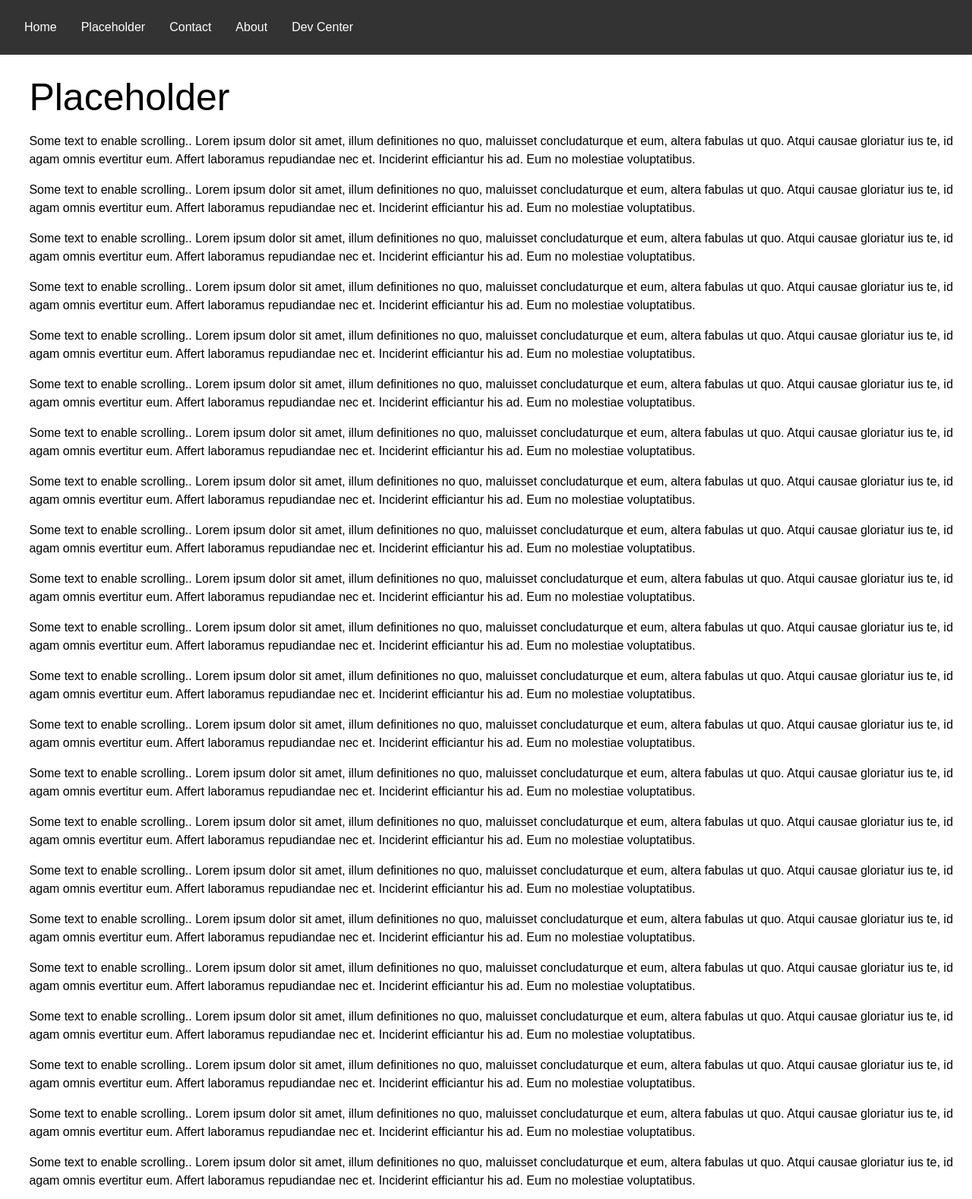
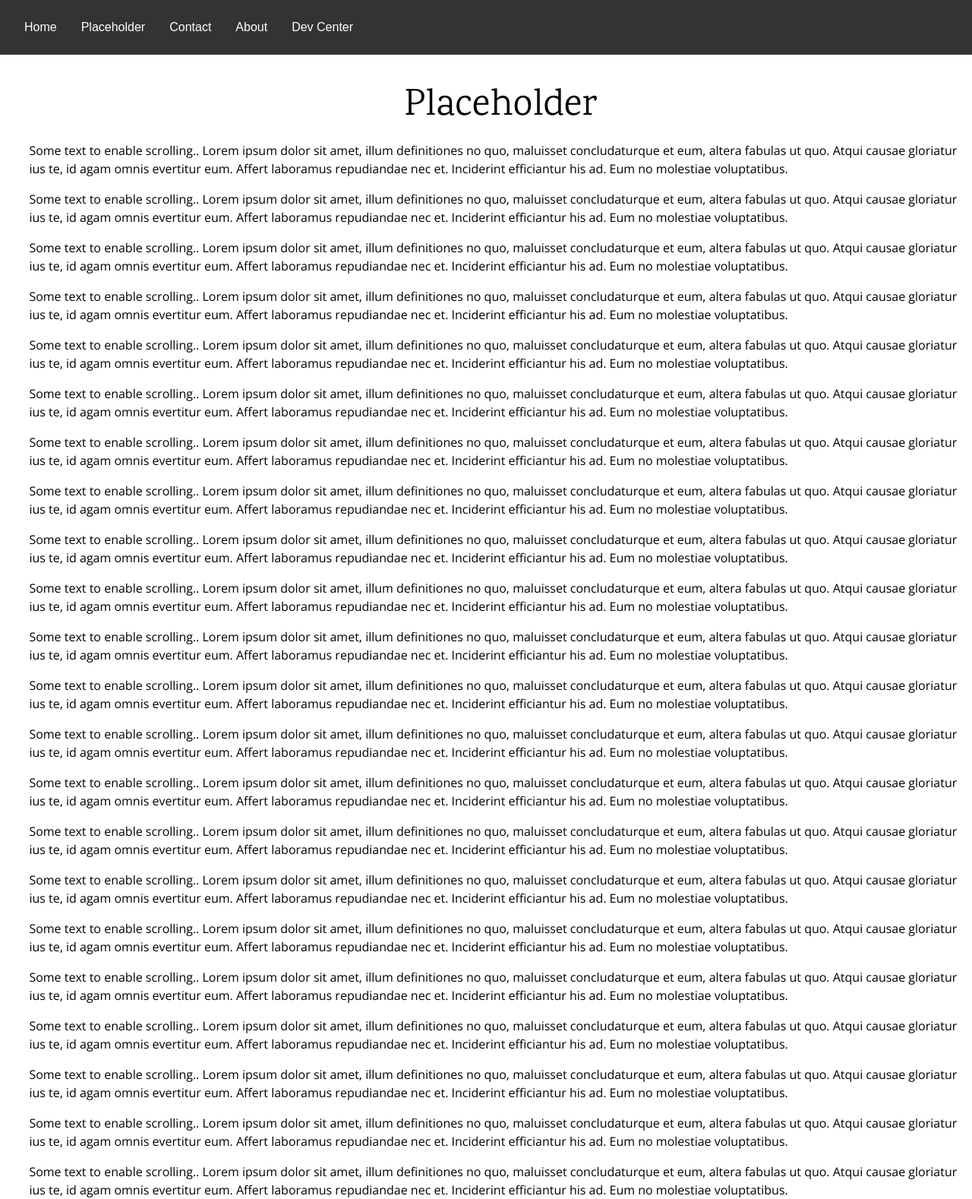
Before and after one commit to Hijaxxed/bliss-node, a Node server app: page /ph in a window 1280 px wide. Shown: the part 270-1848 px from the top of the page at 76% size. Run offline with Node 20, Linux system fonts and the light colour scheme.

Commit message:
Changed fonts to Karma (headings) and Open Sans (body)

```diff
--- a/package.json
+++ b/package.json
@@ -12,6 +12,7 @@
     "express": "~4.15.5",
     "jade": "~1.11.0",
     "morgan": "~1.9.0",
+    "npm": "^5.7.1",
     "pug": "^2.0.0-rc.4",
     "serve-favicon": "~2.4.5"
   }
--- a/public/stylesheets/style.css
+++ b/public/stylesheets/style.css
@@ -5,11 +5,18 @@ body{
   /*background: linear-gradient(to right, rgb(71, 182, 216), rgb(18, 78, 112));*/
   overflow-x: hidden;
   box-sizing: content-box;
-  margin:0;
+  margin:0 auto;
+
+  font-family: 'Open Sans';
 }
 
 h1 {
   font-size: 50px;
+  font-family: 'Karma';
+}
+
+h2 {
+  font-family: 'Karma';
 }
 
 
@@ -30,6 +37,7 @@ h1 {
 
 .header h1 {
   position: absolute;
+  font-family: sans-serif;
   font-weight: bold;
   font-size: 72px;
   margin-top: 50px;
@@ -46,6 +54,7 @@ h1 {
   overflow: hidden;
   background-color: #333;
   width: 100%;
+  font-family: sans-serif;
 }
 
 #topnav li {
@@ -65,20 +74,81 @@ h1 {
 
 #topnav li a:hover {
   background-color: rgb(37, 37, 37);
+  /* border-radius: 5px; */
 }
+
+/* FORM */
+
+.form {
+  color:black;
+}
+
+.form input[type=text], input[type=password], input[type=email], input[type=number], select, .form textarea {
+  width: 100%;
+  padding: 12px 20px;
+  margin: 8px 0;
+  display: inline-block;
+  border: 1px solid #ccc;
+  border-radius: 4px;
+  box-sizing: border-box;
+}
+
+.form #desc {
+  width: 100%;
+   /*min-height: 175px;*/
+
+  padding: 12px 20px;
+  margin: 8px 0;
+  display: inline-block;
+  border: 1px solid #ccc;
+  border-radius: 4px;
+  box-sizing: border-box;
+}
+
+.form input[type=submit] {
+  width: 100%;
+  background-color: #333;
+  color: white;
+  padding: 14px 20px;
+  margin: 8px 0;
+  border: none;
+  border-radius: 4px;
+  cursor: pointer;
+}
+
+.form input[type=submit]:hover {
+  background-color: rgb(37, 37, 37);
+}
+
+.form div {
+  border-radius: 5px;
+  background-color: #f2f2f2;
+  padding: 20px;
+  margin-bottom: 50px;
+}
+
+/* --- */
 
 .content {
   margin-left:3%;
-  margin-top:2%;
+  margin-top:3%;
+
+  /* margin: 2% auto; */
+  /* text-align: center; */
+
 }
+.section {
+}
+
 .icard {
   margin: 0 auto;
   text-align: center;
 }
 
 .title {
-  font-weight: bold;
   font-size: 50;
+  text-align: center;
+  font-family: 'Karma';
 }
 /* MISC */
 
--- a/views/devex.pug
+++ b/views/devex.pug
@@ -3,8 +3,8 @@ extends layout
 block content
 
     .row
-        .col-lg-12.col-sm-12.text-center
-            h2 Are you sure you're allowed here?
+        .col-lg-12.col-sm-12
+            h2.title Are you sure you're allowed here?
             br
     //end row
 
--- a/views/index.pug
+++ b/views/index.pug
@@ -4,10 +4,10 @@ block content
 
   .row
     .col-lg-12.col-sm-12
-      h1 Welcome
+      h1.title Welcome
   //end row
 
   .row
-    .col-lg-12.col-sm-12
+    .col-lg-12.col-sm-12.section
       p Welcome to #{title}
   //end row
--- a/views/layout.pug
+++ b/views/layout.pug
@@ -5,7 +5,8 @@ html(lang='en')
     meta(name='viewport', content='width=device-width, initial-scale=1.0')
     meta(http-equiv='X-UA-Compatible', content='ie=edge')
     link(href='https://maxcdn.bootstrapcdn.com/bootstrap/4.0.0/css/bootstrap.min.css', rel='stylesheet', integrity='sha384-Gn5384xqQ1aoWXA+058RXPxPg6fy4IWvTNh0E263XmFcJlSAwiGgFAW/dAiS6JXm', crossorigin='anonymous')
-    //link(href='https://use.fontawesome.com/releases/v5.0.6/css/all.css', rel='stylesheet') - icons
+    link(href='https://fonts.googleapis.com/css?family=Karma' rel='stylesheet')
+    link(href='https://fonts.googleapis.com/css?family=Open Sans' rel='stylesheet')
     link(rel='stylesheet', type='text/css', href='/stylesheets/style.css')
     title Lethargic Bliss
 
@@ -36,7 +37,6 @@ html(lang='en')
 
         // end row
 
-
     div.content
       block content
 
--- a/views/ph.pug
+++ b/views/ph.pug
@@ -2,49 +2,51 @@ extends layout
 
 block content
 
-    h1 Placeholder
+    h1.title Placeholder
 
-    p
-    | Some text to enable scrolling.. Lorem ipsum dolor sit amet, illum definitiones no quo, maluisset concludaturque et eum, altera fabulas ut quo. Atqui causae gloriatur ius te, id agam omnis evertitur eum. Affert laboramus repudiandae nec et. Inciderint efficiantur his ad. Eum no molestiae voluptatibus.
-    p
-    | Some text to enable scrolling.. Lorem ipsum dolor sit amet, illum definitiones no quo, maluisset concludaturque et eum, altera fabulas ut quo. Atqui causae gloriatur ius te, id agam omnis evertitur eum. Affert laboramus repudiandae nec et. Inciderint efficiantur his ad. Eum no molestiae voluptatibus.
-    p
-    | Some text to enable scrolling.. Lorem ipsum dolor sit amet, illum definitiones no quo, maluisset concludaturque et eum, altera fabulas ut quo. Atqui causae gloriatur ius te, id agam omnis evertitur eum. Affert laboramus repudiandae nec et. Inciderint efficiantur his ad. Eum no molestiae voluptatibus.
-    p
-    | Some text to enable scrolling.. Lorem ipsum dolor sit amet, illum definitiones no quo, maluisset concludaturque et eum, altera fabulas ut quo. Atqui causae gloriatur ius te, id agam omnis evertitur eum. Affert laboramus repudiandae nec et. Inciderint efficiantur his ad. Eum no molestiae voluptatibus.
-    p
-    | Some text to enable scrolling.. Lorem ipsum dolor sit amet, illum definitiones no quo, maluisset concludaturque et eum, altera fabulas ut quo. Atqui causae gloriatur ius te, id agam omnis evertitur eum. Affert laboramus repudiandae nec et. Inciderint efficiantur his ad. Eum no molestiae voluptatibus.
-    p
-    | Some text to enable scrolling.. Lorem ipsum dolor sit amet, illum definitiones no quo, maluisset concludaturque et eum, altera fabulas ut quo. Atqui causae gloriatur ius te, id agam omnis evertitur eum. Affert laboramus repudiandae nec et. Inciderint efficiantur his ad. Eum no molestiae voluptatibus.
-    p
-    | Some text to enable scrolling.. Lorem ipsum dolor sit amet, illum definitiones no quo, maluisset concludaturque et eum, altera fabulas ut quo. Atqui causae gloriatur ius te, id agam omnis evertitur eum. Affert laboramus repudiandae nec et. Inciderint efficiantur his ad. Eum no molestiae voluptatibus.
-    p
-    | Some text to enable scrolling.. Lorem ipsum dolor sit amet, illum definitiones no quo, maluisset concludaturque et eum, altera fabulas ut quo. Atqui causae gloriatur ius te, id agam omnis evertitur eum. Affert laboramus repudiandae nec et. Inciderint efficiantur his ad. Eum no molestiae voluptatibus.
-    p
-    | Some text to enable scrolling.. Lorem ipsum dolor sit amet, illum definitiones no quo, maluisset concludaturque et eum, altera fabulas ut quo. Atqui causae gloriatur ius te, id agam omnis evertitur eum. Affert laboramus repudiandae nec et. Inciderint efficiantur his ad. Eum no molestiae voluptatibus.
-    p
-    | Some text to enable scrolling.. Lorem ipsum dolor sit amet, illum definitiones no quo, maluisset concludaturque et eum, altera fabulas ut quo. Atqui causae gloriatur ius te, id agam omnis evertitur eum. Affert laboramus repudiandae nec et. Inciderint efficiantur his ad. Eum no molestiae voluptatibus.
-    p
-    | Some text to enable scrolling.. Lorem ipsum dolor sit amet, illum definitiones no quo, maluisset concludaturque et eum, altera fabulas ut quo. Atqui causae gloriatur ius te, id agam omnis evertitur eum. Affert laboramus repudiandae nec et. Inciderint efficiantur his ad. Eum no molestiae voluptatibus.
-    p
-    | Some text to enable scrolling.. Lorem ipsum dolor sit amet, illum definitiones no quo, maluisset concludaturque et eum, altera fabulas ut quo. Atqui causae gloriatur ius te, id agam omnis evertitur eum. Affert laboramus repudiandae nec et. Inciderint efficiantur his ad. Eum no molestiae voluptatibus.
-    p
-    | Some text to enable scrolling.. Lorem ipsum dolor sit amet, illum definitiones no quo, maluisset concludaturque et eum, altera fabulas ut quo. Atqui causae gloriatur ius te, id agam omnis evertitur eum. Affert laboramus repudiandae nec et. Inciderint efficiantur his ad. Eum no molestiae voluptatibus.
-    p
-    | Some text to enable scrolling.. Lorem ipsum dolor sit amet, illum definitiones no quo, maluisset concludaturque et eum, altera fabulas ut quo. Atqui causae gloriatur ius te, id agam omnis evertitur eum. Affert laboramus repudiandae nec et. Inciderint efficiantur his ad. Eum no molestiae voluptatibus.
-    p
-    | Some text to enable scrolling.. Lorem ipsum dolor sit amet, illum definitiones no quo, maluisset concludaturque et eum, altera fabulas ut quo. Atqui causae gloriatur ius te, id agam omnis evertitur eum. Affert laboramus repudiandae nec et. Inciderint efficiantur his ad. Eum no molestiae voluptatibus.
-    p
-    | Some text to enable scrolling.. Lorem ipsum dolor sit amet, illum definitiones no quo, maluisset concludaturque et eum, altera fabulas ut quo. Atqui causae gloriatur ius te, id agam omnis evertitur eum. Affert laboramus repudiandae nec et. Inciderint efficiantur his ad. Eum no molestiae voluptatibus.
-    p
-    | Some text to enable scrolling.. Lorem ipsum dolor sit amet, illum definitiones no quo, maluisset concludaturque et eum, altera fabulas ut quo. Atqui causae gloriatur ius te, id agam omnis evertitur eum. Affert laboramus repudiandae nec et. Inciderint efficiantur his ad. Eum no molestiae voluptatibus.
-    p
-    | Some text to enable scrolling.. Lorem ipsum dolor sit amet, illum definitiones no quo, maluisset concludaturque et eum, altera fabulas ut quo. Atqui causae gloriatur ius te, id agam omnis evertitur eum. Affert laboramus repudiandae nec et. Inciderint efficiantur his ad. Eum no molestiae voluptatibus.
-    p
-    | Some text to enable scrolling.. Lorem ipsum dolor sit amet, illum definitiones no quo, maluisset concludaturque et eum, altera fabulas ut quo. Atqui causae gloriatur ius te, id agam omnis evertitur eum. Affert laboramus repudiandae nec et. Inciderint efficiantur his ad. Eum no molestiae voluptatibus.
-    p
-    | Some text to enable scrolling.. Lorem ipsum dolor sit amet, illum definitiones no quo, maluisset concludaturque et eum, altera fabulas ut quo. Atqui causae gloriatur ius te, id agam omnis evertitur eum. Affert laboramus repudiandae nec et. Inciderint efficiantur his ad. Eum no molestiae voluptatibus.
-    p
-    | Some text to enable scrolling.. Lorem ipsum dolor sit amet, illum definitiones no quo, maluisset concludaturque et eum, altera fabulas ut quo. Atqui causae gloriatur ius te, id agam omnis evertitur eum. Affert laboramus repudiandae nec et. Inciderint efficiantur his ad. Eum no molestiae voluptatibus.
-    p
-    | Some text to enable scrolling.. Lorem ipsum dolor sit amet, illum definitiones no quo, maluisset concludaturque et eum, altera fabulas ut quo. Atqui causae gloriatur ius te, id agam omnis evertitur eum. Affert laboramus repudiandae nec et. Inciderint efficiantur his ad. Eum no molestiae voluptatibus.
+    .section
+
+        p
+        | Some text to enable scrolling.. Lorem ipsum dolor sit amet, illum definitiones no quo, maluisset concludaturque et eum, altera fabulas ut quo. Atqui causae gloriatur ius te, id agam omnis evertitur eum. Affert laboramus repudiandae nec et. Inciderint efficiantur his ad. Eum no molestiae voluptatibus.
+        p
+        | Some text to enable scrolling.. Lorem ipsum dolor sit amet, illum definitiones no quo, maluisset concludaturque et eum, altera fabulas ut quo. Atqui causae gloriatur ius te, id agam omnis evertitur eum. Affert laboramus repudiandae nec et. Inciderint efficiantur his ad. Eum no molestiae voluptatibus.
+        p
+        | Some text to enable scrolling.. Lorem ipsum dolor sit amet, illum definitiones no quo, maluisset concludaturque et eum, altera fabulas ut quo. Atqui causae gloriatur ius te, id agam omnis evertitur eum. Affert laboramus repudiandae nec et. Inciderint efficiantur his ad. Eum no molestiae voluptatibus.
+        p
+        | Some text to enable scrolling.. Lorem ipsum dolor sit amet, illum definitiones no quo, maluisset concludaturque et eum, altera fabulas ut quo. Atqui causae gloriatur ius te, id agam omnis evertitur eum. Affert laboramus repudiandae nec et. Inciderint efficiantur his ad. Eum no molestiae voluptatibus.
+        p
+        | Some text to enable scrolling.. Lorem ipsum dolor sit amet, illum definitiones no quo, maluisset concludaturque et eum, altera fabulas ut quo. Atqui causae gloriatur ius te, id agam omnis evertitur eum. Affert laboramus repudiandae nec et. Inciderint efficiantur his ad. Eum no molestiae voluptatibus.
+        p
+        | Some text to enable scrolling.. Lorem ipsum dolor sit amet, illum definitiones no quo, maluisset concludaturque et eum, altera fabulas ut quo. Atqui causae gloriatur ius te, id agam omnis evertitur eum. Affert laboramus repudiandae nec et. Inciderint efficiantur his ad. Eum no molestiae voluptatibus.
+        p
+        | Some text to enable scrolling.. Lorem ipsum dolor sit amet, illum definitiones no quo, maluisset concludaturque et eum, altera fabulas ut quo. Atqui causae gloriatur ius te, id agam omnis evertitur eum. Affert laboramus repudiandae nec et. Inciderint efficiantur his ad. Eum no molestiae voluptatibus.
+        p
+        | Some text to enable scrolling.. Lorem ipsum dolor sit amet, illum definitiones no quo, maluisset concludaturque et eum, altera fabulas ut quo. Atqui causae gloriatur ius te, id agam omnis evertitur eum. Affert laboramus repudiandae nec et. Inciderint efficiantur his ad. Eum no molestiae voluptatibus.
+        p
+        | Some text to enable scrolling.. Lorem ipsum dolor sit amet, illum definitiones no quo, maluisset concludaturque et eum, altera fabulas ut quo. Atqui causae gloriatur ius te, id agam omnis evertitur eum. Affert laboramus repudiandae nec et. Inciderint efficiantur his ad. Eum no molestiae voluptatibus.
+        p
+        | Some text to enable scrolling.. Lorem ipsum dolor sit amet, illum definitiones no quo, maluisset concludaturque et eum, altera fabulas ut quo. Atqui causae gloriatur ius te, id agam omnis evertitur eum. Affert laboramus repudiandae nec et. Inciderint efficiantur his ad. Eum no molestiae voluptatibus.
+        p
+        | Some text to enable scrolling.. Lorem ipsum dolor sit amet, illum definitiones no quo, maluisset concludaturque et eum, altera fabulas ut quo. Atqui causae gloriatur ius te, id agam omnis evertitur eum. Affert laboramus repudiandae nec et. Inciderint efficiantur his ad. Eum no molestiae voluptatibus.
+        p
+        | Some text to enable scrolling.. Lorem ipsum dolor sit amet, illum definitiones no quo, maluisset concludaturque et eum, altera fabulas ut quo. Atqui causae gloriatur ius te, id agam omnis evertitur eum. Affert laboramus repudiandae nec et. Inciderint efficiantur his ad. Eum no molestiae voluptatibus.
+        p
+        | Some text to enable scrolling.. Lorem ipsum dolor sit amet, illum definitiones no quo, maluisset concludaturque et eum, altera fabulas ut quo. Atqui causae gloriatur ius te, id agam omnis evertitur eum. Affert laboramus repudiandae nec et. Inciderint efficiantur his ad. Eum no molestiae voluptatibus.
+        p
+        | Some text to enable scrolling.. Lorem ipsum dolor sit amet, illum definitiones no quo, maluisset concludaturque et eum, altera fabulas ut quo. Atqui causae gloriatur ius te, id agam omnis evertitur eum. Affert laboramus repudiandae nec et. Inciderint efficiantur his ad. Eum no molestiae voluptatibus.
+        p
+        | Some text to enable scrolling.. Lorem ipsum dolor sit amet, illum definitiones no quo, maluisset concludaturque et eum, altera fabulas ut quo. Atqui causae gloriatur ius te, id agam omnis evertitur eum. Affert laboramus repudiandae nec et. Inciderint efficiantur his ad. Eum no molestiae voluptatibus.
+        p
+        | Some text to enable scrolling.. Lorem ipsum dolor sit amet, illum definitiones no quo, maluisset concludaturque et eum, altera fabulas ut quo. Atqui causae gloriatur ius te, id agam omnis evertitur eum. Affert laboramus repudiandae nec et. Inciderint efficiantur his ad. Eum no molestiae voluptatibus.
+        p
+        | Some text to enable scrolling.. Lorem ipsum dolor sit amet, illum definitiones no quo, maluisset concludaturque et eum, altera fabulas ut quo. Atqui causae gloriatur ius te, id agam omnis evertitur eum. Affert laboramus repudiandae nec et. Inciderint efficiantur his ad. Eum no molestiae voluptatibus.
+        p
+        | Some text to enable scrolling.. Lorem ipsum dolor sit amet, illum definitiones no quo, maluisset concludaturque et eum, altera fabulas ut quo. Atqui causae gloriatur ius te, id agam omnis evertitur eum. Affert laboramus repudiandae nec et. Inciderint efficiantur his ad. Eum no molestiae voluptatibus.
+        p
+        | Some text to enable scrolling.. Lorem ipsum dolor sit amet, illum definitiones no quo, maluisset concludaturque et eum, altera fabulas ut quo. Atqui causae gloriatur ius te, id agam omnis evertitur eum. Affert laboramus repudiandae nec et. Inciderint efficiantur his ad. Eum no molestiae voluptatibus.
+        p
+        | Some text to enable scrolling.. Lorem ipsum dolor sit amet, illum definitiones no quo, maluisset concludaturque et eum, altera fabulas ut quo. Atqui causae gloriatur ius te, id agam omnis evertitur eum. Affert laboramus repudiandae nec et. Inciderint efficiantur his ad. Eum no molestiae voluptatibus.
+        p
+        | Some text to enable scrolling.. Lorem ipsum dolor sit amet, illum definitiones no quo, maluisset concludaturque et eum, altera fabulas ut quo. Atqui causae gloriatur ius te, id agam omnis evertitur eum. Affert laboramus repudiandae nec et. Inciderint efficiantur his ad. Eum no molestiae voluptatibus.
+        p
+        | Some text to enable scrolling.. Lorem ipsum dolor sit amet, illum definitiones no quo, maluisset concludaturque et eum, altera fabulas ut quo. Atqui causae gloriatur ius te, id agam omnis evertitur eum. Affert laboramus repudiandae nec et. Inciderint efficiantur his ad. Eum no molestiae voluptatibus.
```
Also changed, not shown: views/about.pug (+4 -3 lines), views/form.pug (added, +31 -0 lines), README.md, 1 other file.
